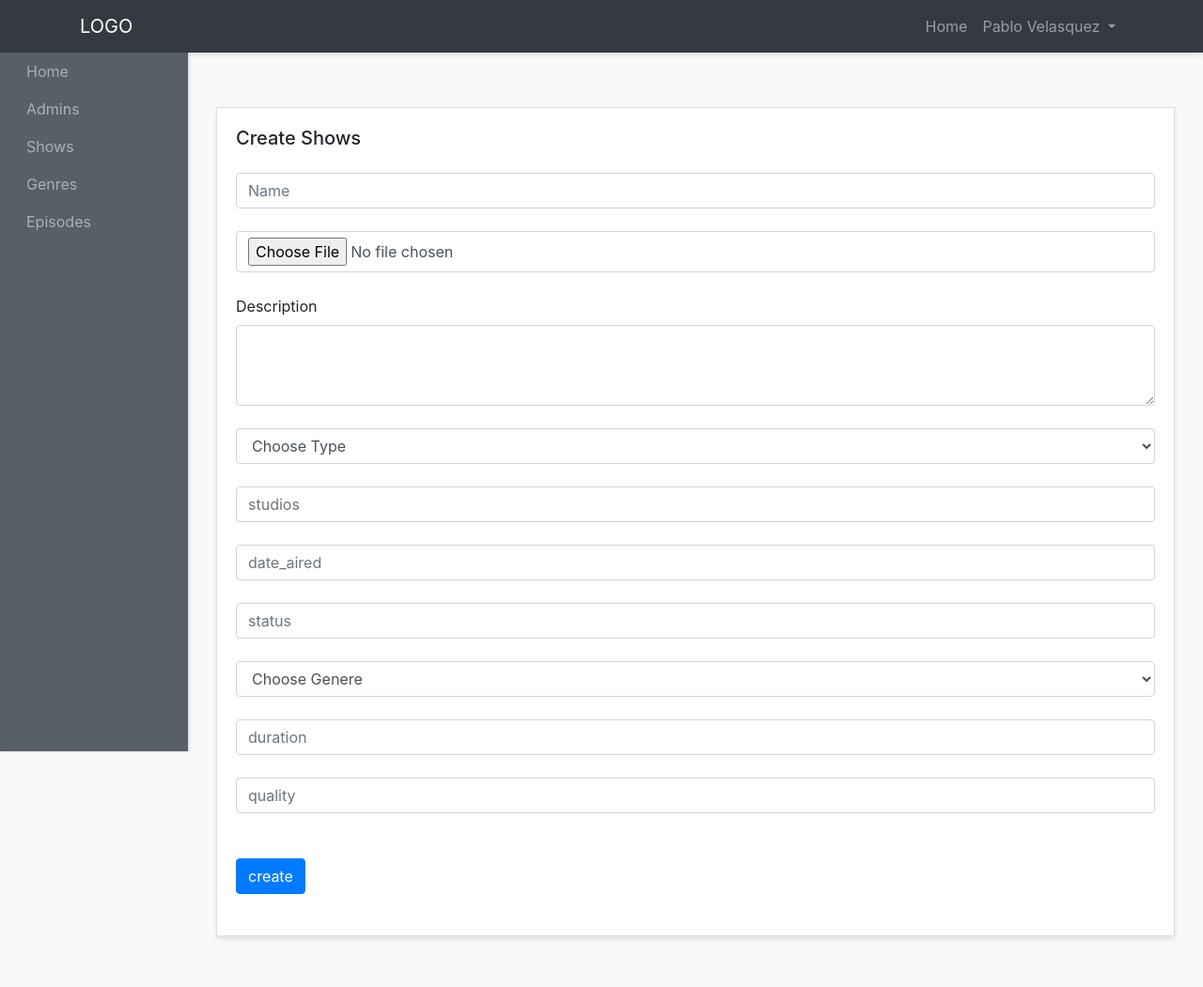
After one commit to pabloavelasquezr/Streaming-Service, a Laravel app: page /admin/create-shows in a window 1280 px wide. The commit adds this page. Shown: the whole page at 94% size. Run offline with Laravel 12, Linux system fonts and the light colour scheme; a user stored in the database is signed in; data comes from the database, SQL or seed files in the repository; some libraries are stand-ins or nearby versions.

Commit message:
Shows Admin panel

```diff
--- a/app/Http/Controllers/Admins/AdminsController.php
+++ b/app/Http/Controllers/Admins/AdminsController.php
@@ -11,6 +11,7 @@ use App\Models\Episode\Episode;
 use App\Models\Show\Show;
 use Illuminate\Support\Facades\Hash;
 use Illuminate\Support\Facades\Redirect;
+use Illuminate\Support\Facades\File;
 
 class AdminsController extends Controller
 {
@@ -65,11 +66,70 @@ class AdminsController extends Controller
         }
     }
 
-    #allShows
-
     public function allShows()
     {
         $allShows = Show::select()->orderBy('id', 'desc')->get();
         return view('admins.allshows', compact('allShows'));
     }
+
+    public function createShows()
+    {
+        $categories = Category::all();
+        return view('admins.createshows', compact('categories'));
+    }
+
+    public function storeShows(Request $request)
+    {
+        // Request()->validate([
+
+        $this->validate($request, [
+            'name' => 'required|max:40',
+            'image' => 'required|max:600',
+            'description' => 'required|max:40',
+            'type' => 'required|max:40',
+            'studios' => 'required|max:40',
+            'date_aired' => 'required||max:40',
+            'status' => 'required|max:40',
+            'genere' => 'required|max:40',
+            'duration' => 'required|max:40',
+            'quality' => 'required|max:40'
+        ]);
+
+        $destinationPath = 'assets/img/';
+        $myimage = $request->image->getClientOriginalName();
+        $request->image->move(public_path($destinationPath), $myimage);
+
+        $storeShows = Show::create([
+            'name' => $request->name,
+            'image' => $myimage,
+            'description' => $request->description,
+            'type' => $request->type,
+            'studios' => $request->studios,
+            'date_aired' => $request->date_aired,
+            'status' => $request->status,
+            'genere' => $request->genere,
+            'duration' => $request->duration,
+            'quality' => $request->quality
+        ]);
+
+        if ($storeShows) {
+            return Redirect::route('shows.all')->with(['success' => 'Show created successfully']);
+        }
+    }
+
+    public function deleteShows($id)
+    {
+        $show = Show::find($id);
+
+        if (File::exists(public_path('assets/img/' . $show->image))) {
+            File::delete(public_path('assets/img/' . $show->image));
+            $show->delete();
+        } else {
+            //dd('File does not exists.');
+        }
+
+        if ($show) {
+            return Redirect::route('shows.all')->with(['delete' => 'Show deleted successfully']);
+        }
+    }
 }
--- /dev/null
+++ b/resources/views/admins/createshows.blade.php
@@ -0,0 +1,115 @@
+@extends('layouts.admin')
+@section('content')
+
+       <div class="row">
+        <div class="col">
+          <div class="card">
+            <div class="card-body">
+              <h5 class="card-title mb-5 d-inline">Create Shows</h5>
+          <form method="POST" action="{{ route('shows.store') }}" enctype="multipart/form-data">
+                <!-- Email input -->
+                @csrf
+                <div class="form-outline mb-4 mt-4">
+                  <input type="text" name="name" id="form2Example1" class="form-control" placeholder="Name" />
+
+                </div>
+                @if($errors->has('name'))
+                    <p class="alert alert-danger">{{ $errors->first('name') }}</p>
+                @endif
+                <div class="form-outline mb-4 mt-4">
+                    <input type="file" name="image" id="form2Example1" class="form-control"  />
+
+                </div>
+                @if($errors->has('image'))
+                    <p class="alert alert-danger">{{ $errors->first('image') }}</p>
+                @endif
+                <div class="form-group">
+                    <label for="exampleFormControlTextarea1">Description</label>
+                    <textarea name="description" class="form-control" id="exampleFormControlTextarea1" rows="3"></textarea>
+                </div>
+                @if($errors->has('description'))
+                    <p class="alert alert-danger">{{ $errors->first('description') }}</p>
+                @endif
+                <div class="form-outline mb-4 mt-4">
+
+                    <select name="type" class="form-select  form-control" aria-label="Default select example">
+                      <option selected>Choose Type</option>
+                      <option value="TV Series">Tv Series</option>
+                    </select>
+                </div>
+                @if($errors->has('type'))
+                    <p class="alert alert-danger">{{ $errors->first('type') }}</p>
+                @endif
+                <div class="form-outline mb-4 mt-4">
+                  <input type="text" name="studios" id="form2Example1" class="form-control" placeholder="studios" />
+
+                </div>
+                @if($errors->has('studios'))
+                    <p class="alert alert-danger">{{ $errors->first('studios') }}</p>
+                @endif
+                <div class="form-outline mb-4 mt-4">
+                    <input type="text" name="date_aired" id="form2Example1" class="form-control" placeholder="date_aired" />
+
+                </div>
+                @if($errors->has('date_aired'))
+                    <p class="alert alert-danger">{{ $errors->first('date_aired') }}</p>
+                @endif
+                <div class="form-outline mb-4 mt-4">
+                    <input type="text" name="status" id="form2Example1" class="form-control" placeholder="status" />
+
+                </div>
+                @if($errors->has('status'))
+                    <p class="alert alert-danger">{{ $errors->first('status') }}</p>
+                @endif
+                <div class="form-outline mb-4 mt-4">
+
+                    <select name="genere" class="form-select  form-control" aria-label="Default select example">
+                      <option selected>Choose Genere</option>
+                      @foreach($categories as $category)
+                        <option value="{{ $category->name }}">{{ $category->name }}</option>
+                      @endforeach
+                    </select>
+                </div>
+                @if($errors->has('genere'))
+                    <p class="alert alert-danger">{{ $errors->first('genere') }}</p>
+                @endif
+                <div class="form-outline mb-4 mt-4">
+                    <input type="text" name="duration" id="form2Example1" class="form-control" placeholder="duration" />
+
+                </div>
+                @if($errors->has('duration'))
+                    <p class="alert alert-danger">{{ $errors->first('duration') }}</p>
+                @endif
+                <div class="form-outline mb-4 mt-4">
+                    <input type="text" name="quality" id="form2Example1" class="form-control" placeholder="quality" />
+
+                </div>
+                @if($errors->has('quality'))
+                    <p class="alert alert-danger">{{ $errors->first('quality') }}</p>
+                @endif
+{{--                 <div class="form-outline mb-4 mt-4">
+                    <input type="text" name="num_available" id="form2Example1" class="form-control" placeholder="num_available" />
+
+                </div>
+                <div class="form-outline mb-4 mt-4">
+                    <input type="text" name="num_total" id="form2Example1" class="form-control" placeholder="num_total" />
+
+                </div>
+ --}}
+
+                <br>
+
+
+
+                <!-- Submit button -->
+                <button type="submit" name="submit" class="btn btn-primary  mb-4 text-center">create</button>
+
+
+              </form>
+
+            </div>
+          </div>
+        </div>
+      </div>
+
+@endsection
--- a/routes/web.php
+++ b/routes/web.php
@@ -51,5 +51,9 @@ Route::group(['prefix' => 'admin', 'middleware' => 'auth:admin'], function () {
 
     //shows
     Route::get('/all-shows', [App\Http\Controllers\Admins\AdminsController::class, 'allShows'])->name('shows.all');
+    Route::get('/create-shows', [App\Http\Controllers\Admins\AdminsController::class, 'createShows'])->name('shows.create');
+    Route::post('/store-shows', [App\Http\Controllers\Admins\AdminsController::class, 'storeShows'])->name('shows.store');
+    //delete
+    Route::get('/delete-shows/{id}', [App\Http\Controllers\Admins\AdminsController::class, 'deleteShows'])->name('shows.delete');
 
 });
```
Also changed, not shown: resources/views/admins/allshows.blade.php (+16 -2 lines), public/assets/img/recent-4.jpg (deleted).
